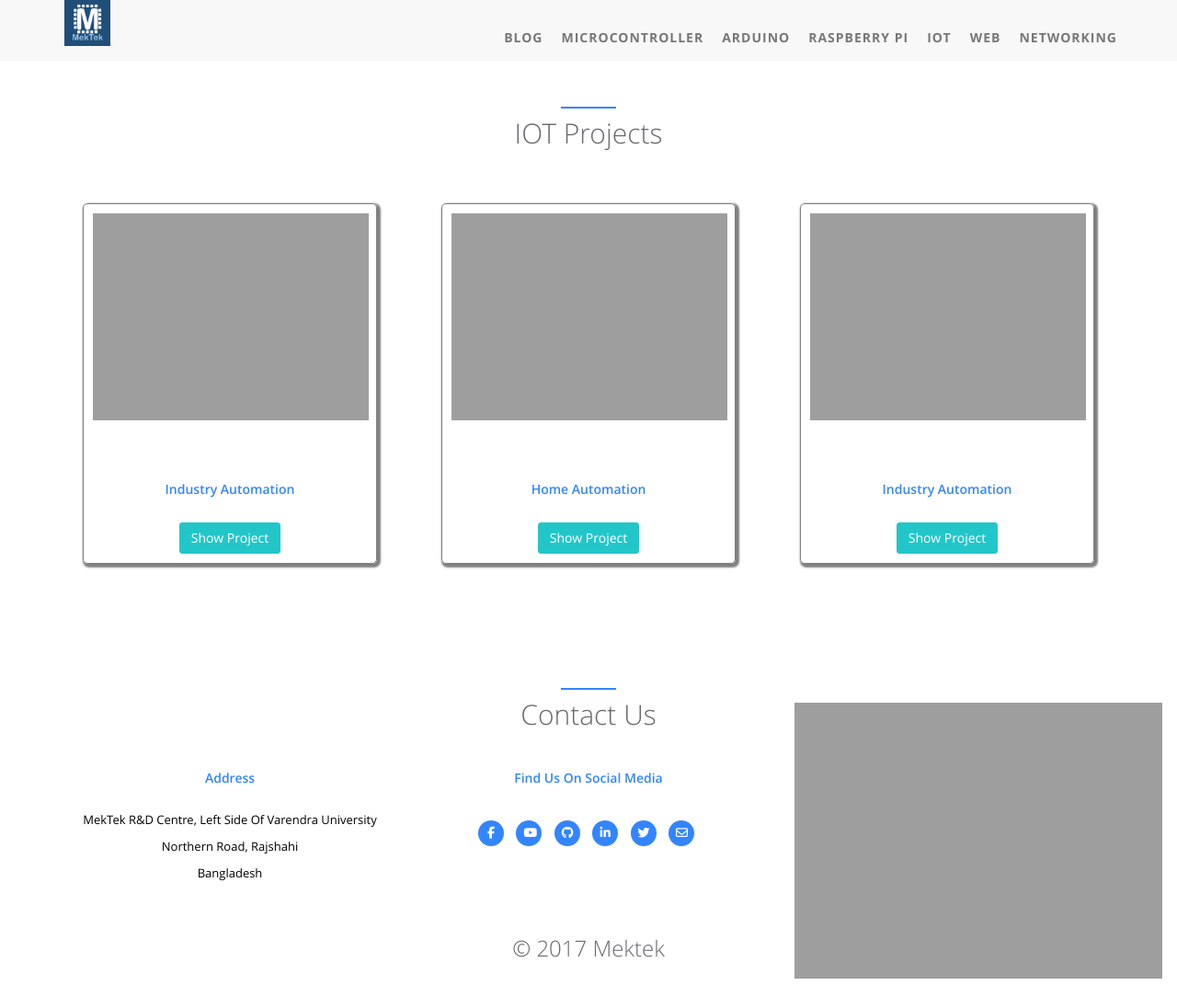
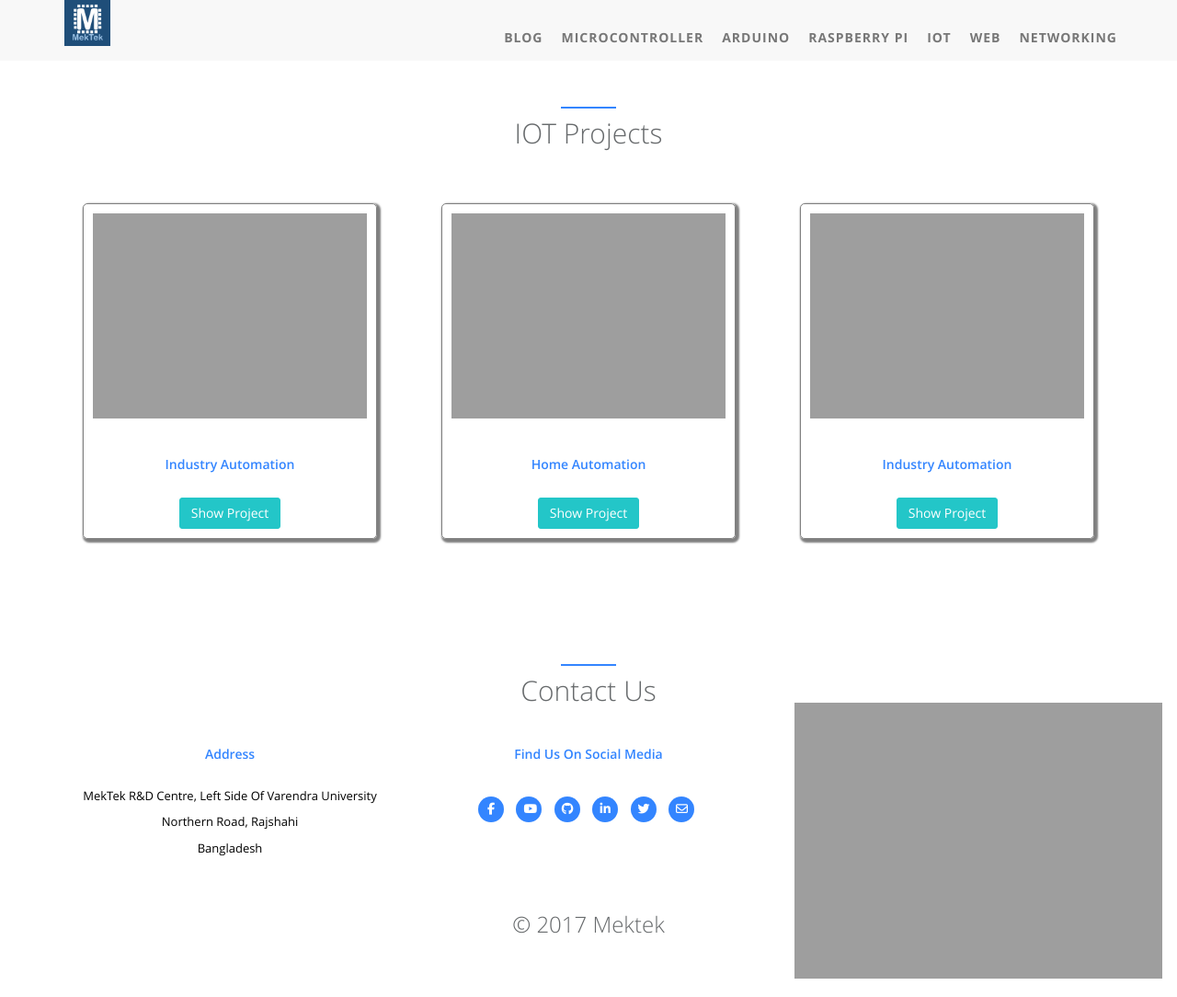
Before and after one commit to takiuddinahmed/mektekbd.github.io, a Jekyll site: the page built from blog/project_iot.html, in a window 1280 px wide and 1084 px high. Shown: the whole window at 92% size. Built offline with Jekyll 4.4.1, drawn with Linux system fonts in a browser that asks for light colours; nearby versions of some CDN libraries; library files that are not in the unit come from our copies; comment, search, counter and statistics services are not loaded.

Commit message:
Update project_iot.html

```diff
--- a/blog/project_iot.html
+++ b/blog/project_iot.html
@@ -26,18 +26,18 @@ permalink: /project_iot/
       <div class="col-sm-4">
        <div class="team-member wow zoomIn">
        <div class="xm">
-       <div class="th">
+
 
        {% assign images = post.content | split:"<img " %}
                            {% for image in images %}
                               {% if image contains 'src=' %}
                                 {% assign imageMarkup = image | split:">" | first %}
-                                <img {{ imageMarkup }}>
+                                <img class="img-responsive" {{ imageMarkup }}>
                                 {% break %}
                               {% endif %}
                             {% endfor %}
 
-      </div>
+
                 <br><br><h4><span class="navy"> {{ post.title }}</span>  </h4><br>
 
 
```
